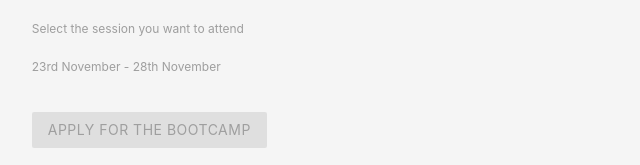
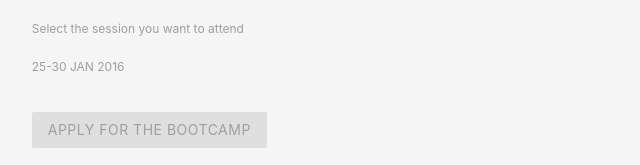
Before and after one commit to Philos-io/admission.philos.io, a website: page public/index.html at #/register in a window 1280 px wide. Shown: the part 1316-1481 px from the top of the page, 149-789 px from the left. Drawn offline with nearby package versions, Linux system fonts and the light colour scheme; some packages are replaced by stand-ins of ours; no server answers.

Commit message:
changed the date of the next bootcamp

```diff
--- a/public/views/welcome.html
+++ b/public/views/welcome.html
@@ -94,7 +94,7 @@
           <label for="">Select the session you want to attend</label>
           <p>
             <input name="session" type="radio" id="session2" value="Next session" data-ng-model="vm.session"/>
-            <label for="session2">23rd November - 28th November</label>
+            <label for="session2">25-30 JAN 2016</label>
           </p>
         </div>
         <div class="row">
```
